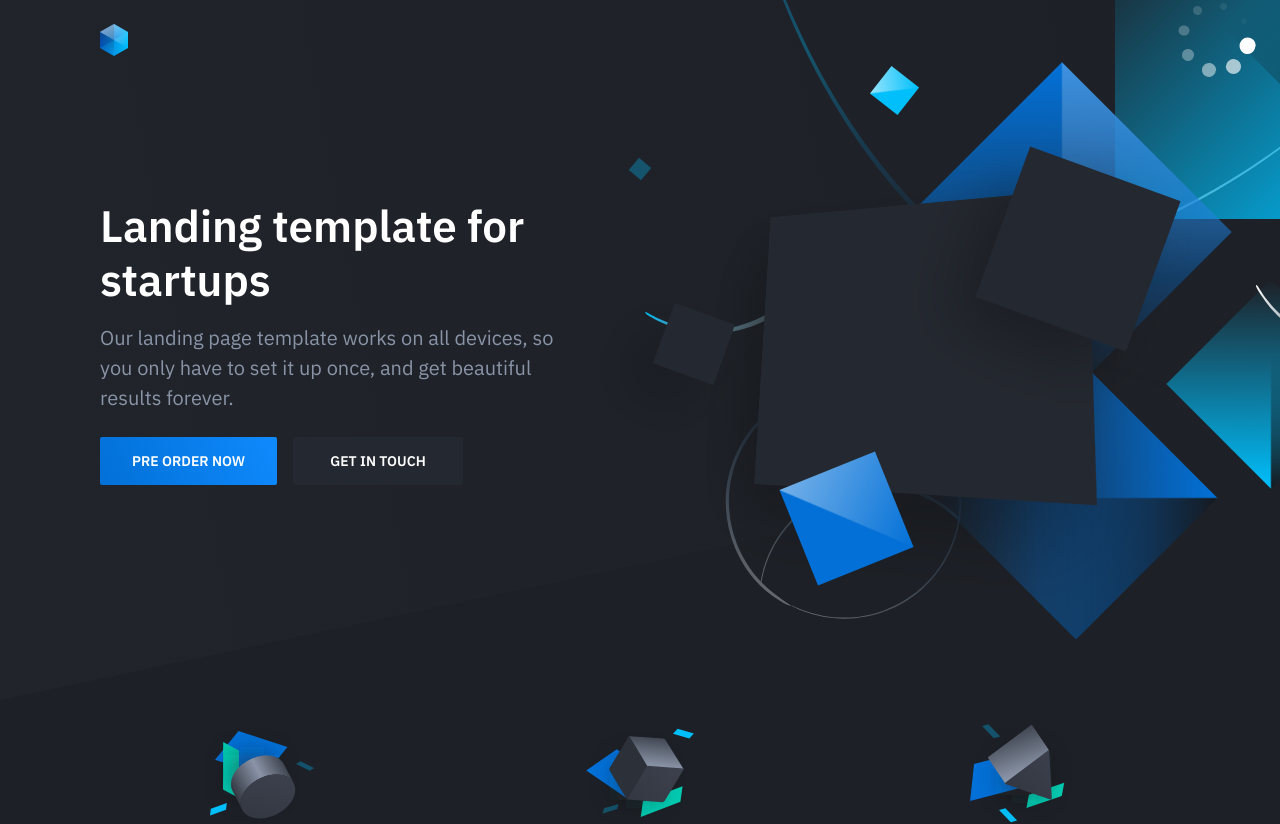
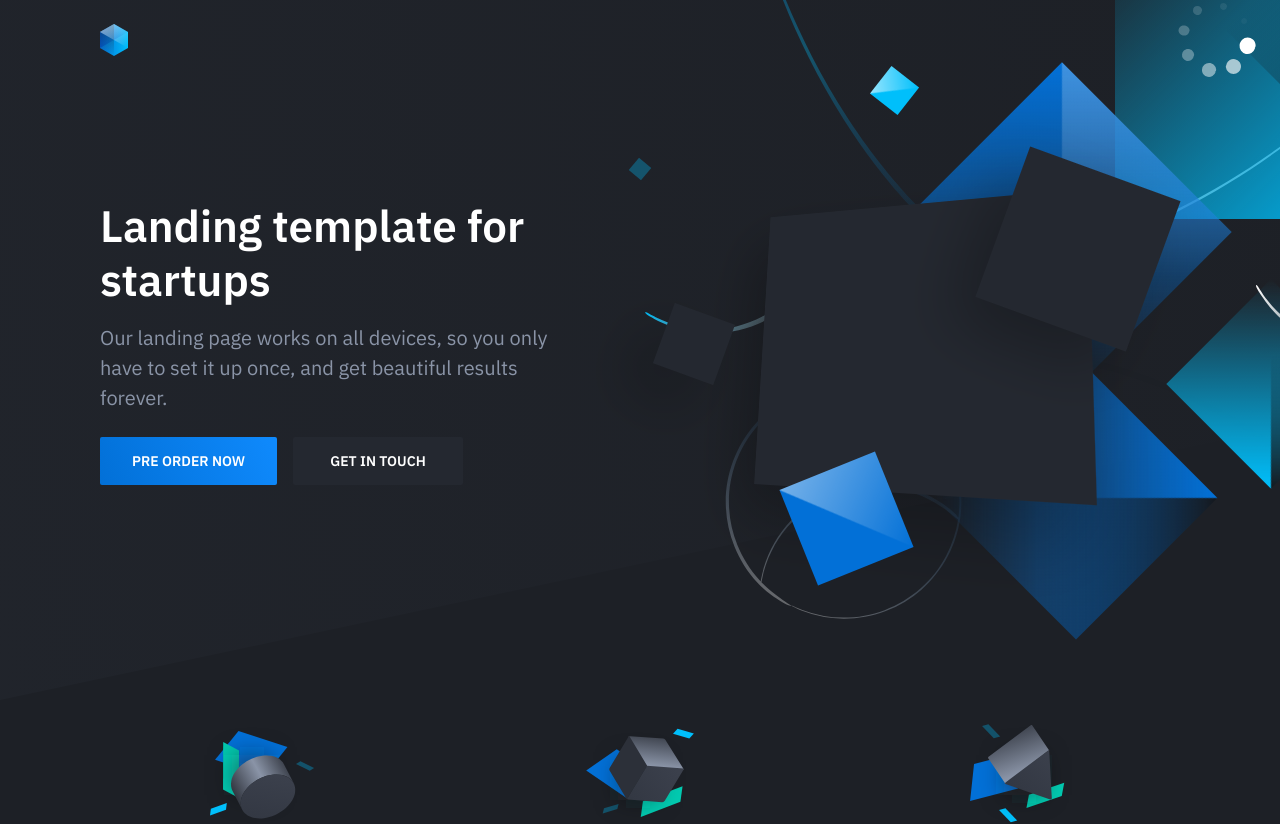
Before and after one commit to acebot712/screenshot, a website: page index.html in a window 1280 px wide. Shown: the top 824 px of the page. Drawn offline with nearby package versions, Linux system fonts and the light colour scheme.

Commit message:
instructions update

```diff
--- a/index.html
+++ b/index.html
@@ -1,3 +1,6 @@
+<!-- Write some code to create a beautiful landing page. The page should use primary dark colors and some blue for buttons.
+     Create a template in such a way as if you are trying to sell this landing page to someone. Make sure this landing page works on multiple device screen sizes. -->
+
 <!DOCTYPE html>
 <html lang="en" class="no-js">
 
@@ -34,7 +37,7 @@
                     <div class="hero-inner">
                         <div class="hero-copy">
                             <h1 class="hero-title mt-0">Landing template for startups</h1>
-                            <p class="hero-paragraph">Our landing page template works on all devices, so you only have
+                            <p class="hero-paragraph">Our landing page works on all devices, so you only have
                                 to set it up once, and get beautiful results forever.</p>
                             <div class="hero-cta"><a class="button button-primary" href="#">Pre order now</a><a
                                     class="button" href="#">Get in touch</a></div>
```
Also changed, not shown: README.md.
